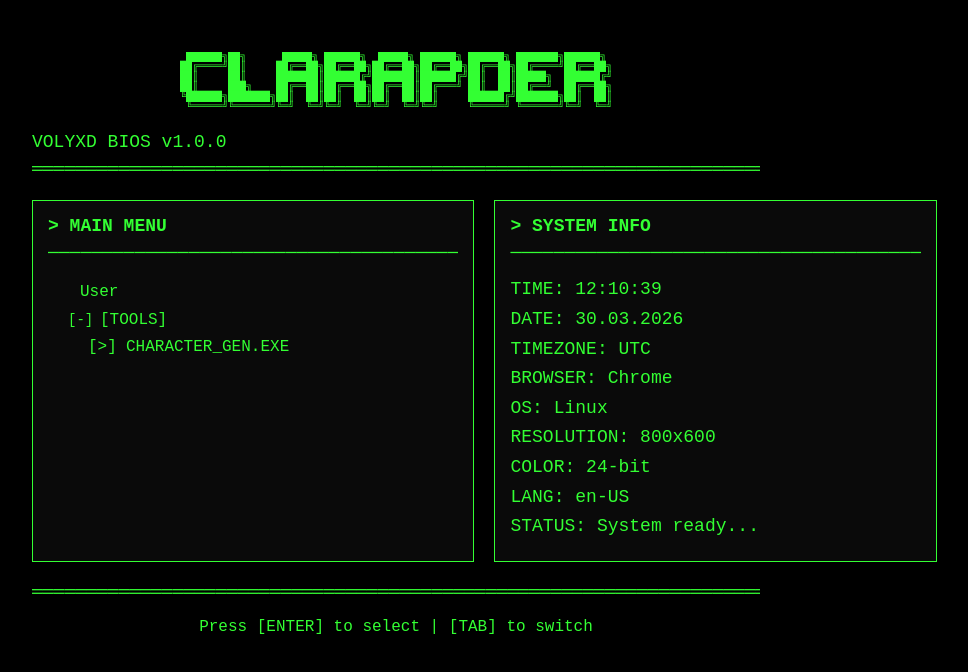
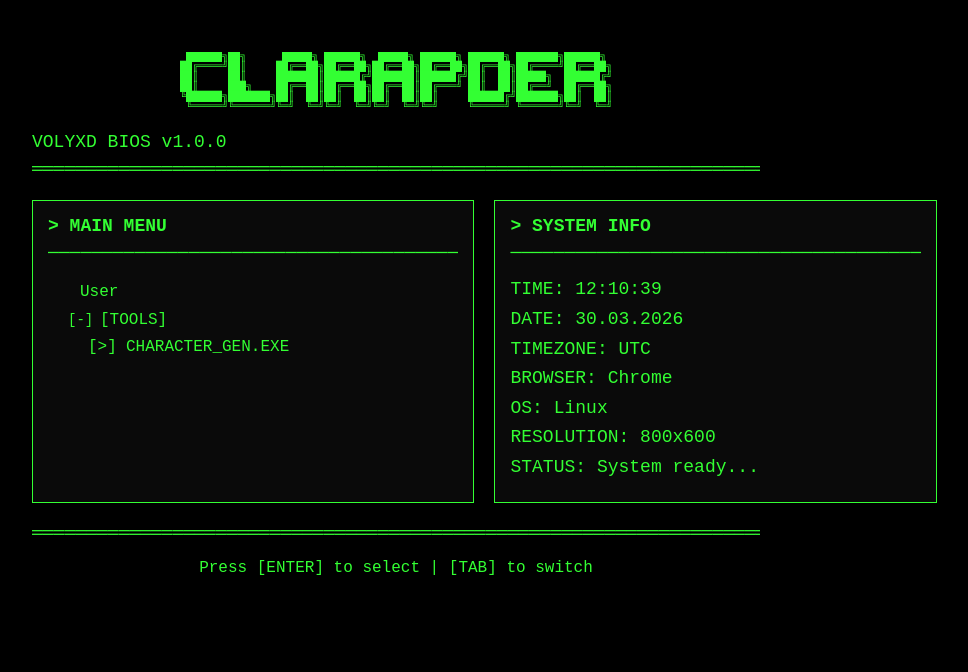
Before and after one commit to 4geym/DnD-builder, a Vue app: page / in a window 1280 px wide. Shown: the top 672 px of the page, without its empty margins (244-1212 px from the left). Built offline with nearby package versions, Linux system fonts and the light colour scheme.

Commit message:
system info update

```diff
--- a/src/views/HomeView.vue
+++ b/src/views/HomeView.vue
@@ -8,9 +8,7 @@ const systemInfo = ref({
   timezone: '',
   browser: '',
   os: '',
-  screenResolution: '',
-  colorDepth: '',
-  language: ''
+  screenResolution: ''
 })
 
 // Обновление времени
@@ -49,8 +47,6 @@ const getSystemInfo = () => {
   systemInfo.value.browser = getBrowser()
   systemInfo.value.os = getOS()
   systemInfo.value.screenResolution = `${window.screen.width}x${window.screen.height}`
-  systemInfo.value.colorDepth = `${window.screen.colorDepth}-bit`
-  systemInfo.value.language = navigator.language || 'Unknown'
 }
 
 let timeInterval = null
@@ -230,8 +226,6 @@ const biosMessage = ref('System ready...')
             <div class="info-row"><span class="info-label">BROWSER:</span> <span class="info-value">{{ systemInfo.browser }}</span></div>
             <div class="info-row"><span class="info-label">OS:</span> <span class="info-value">{{ systemInfo.os }}</span></div>
             <div class="info-row"><span class="info-label">RESOLUTION:</span> <span class="info-value">{{ systemInfo.screenResolution }}</span></div>
-            <div class="info-row"><span class="info-label">COLOR:</span> <span class="info-value">{{ systemInfo.colorDepth }}</span></div>
-            <div class="info-row"><span class="info-label">LANG:</span> <span class="info-value">{{ systemInfo.language }}</span></div>
             <div class="info-row"><span class="info-label">STATUS:</span> <span class="info-value blink">{{ biosMessage }}</span></div>
           </div>
         </div>
```
